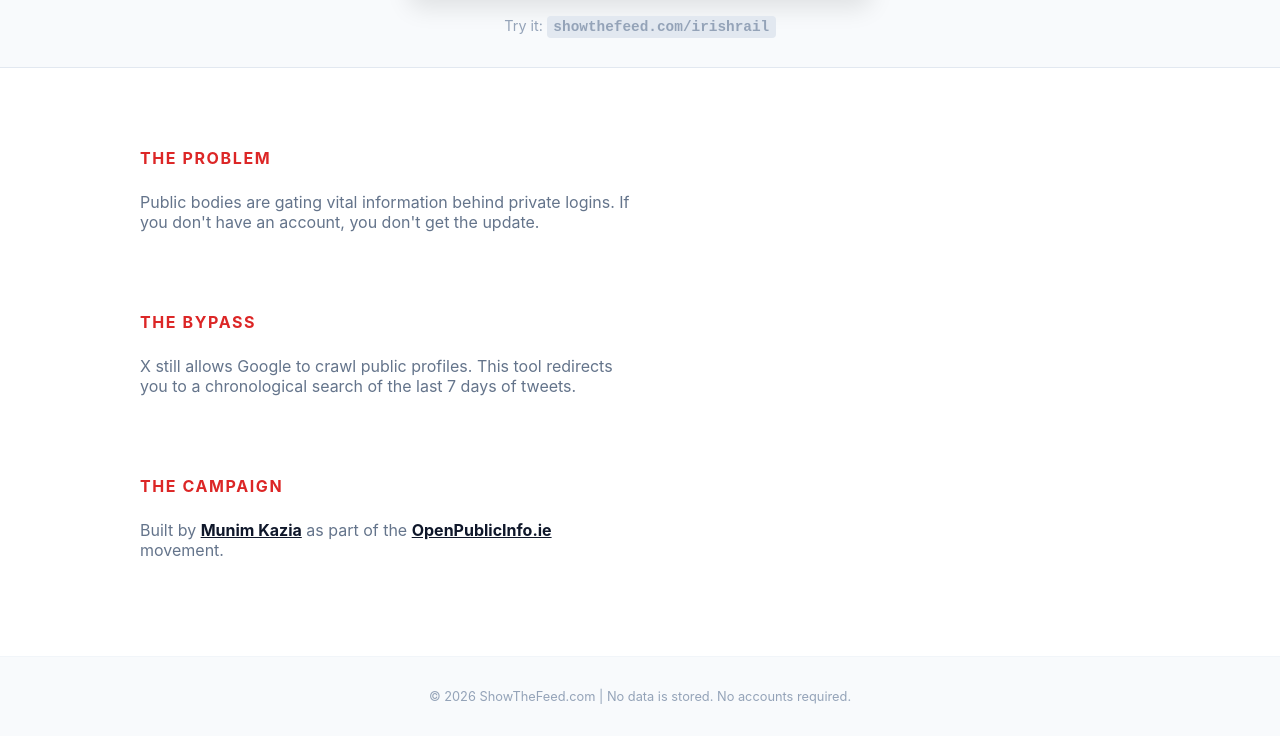
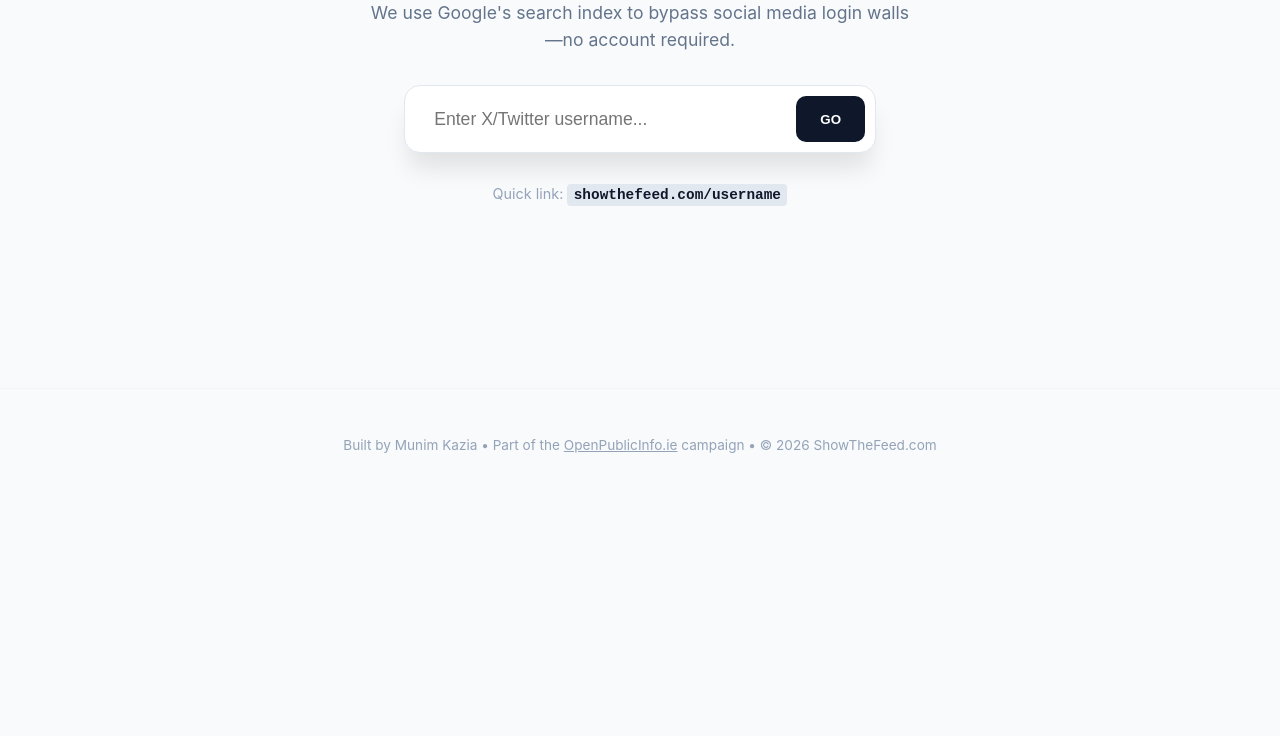
Before and after one commit to munimkazia/showthefeed, a website: page public/index.html in a window 1280 px wide. Shown: the part 299-1035 px from the top of the page. After the commit the page ends 800 px from the top, so only its background shows below. Drawn offline with Linux system fonts and the light colour scheme.

Commit message:
Simplify UI to focus on tool utility; move campaign links to minimalist footer

```diff
--- a/public/index.html
+++ b/public/index.html
@@ -10,60 +10,46 @@
         .hero { flex: 1; display: flex; flex-direction: column; align-items: center; justify-content: center; padding: 2rem; text-align: center; }
         h1 { font-size: clamp(2.5rem, 8vw, 4rem); font-weight: 900; margin: 0; letter-spacing: -0.04em; line-height: 1; }
         .accent { color: var(--brand); }
-        p { font-size: 1.25rem; color: #64748b; margin: 1.5rem 0 2rem; max-width: 500px; }
+        p { font-size: 1.1rem; color: #64748b; margin: 1.5rem 0 2rem; max-width: 550px; line-height: 1.5; }
         .input-group { display: flex; gap: 0.5rem; background: white; padding: 0.6rem; border-radius: 16px; box-shadow: 0 20px 25px -5px rgb(0 0 0 / 0.1); border: 1px solid #e2e8f0; width: 100%; max-width: 450px; }
         input { flex: 1; border: none; padding: 0.8rem 1.2rem; font-size: 1.1rem; outline: none; border-radius: 12px; }
         button { background: var(--dark); color: white; border: none; padding: 0 1.5rem; border-radius: 10px; font-weight: 700; cursor: pointer; transition: 0.2s; }
         button:hover { background: var(--brand); }
-        .info { padding: 4rem 2rem; background: white; border-top: 1px solid #e2e8f0; text-align: center; }
-        .grid { display: grid; grid-template-cols: repeat(auto-fit, minmax(250px, 1fr)); gap: 2rem; max-width: 1000px; margin: 0 auto; text-align: left; }
-        .card h3 { font-size: 1rem; text-transform: uppercase; letter-spacing: 0.1em; color: var(--brand); }
-        .footer { padding: 2rem; font-size: 0.8rem; color: #94a3b8; text-align: center; border-top: 1px solid #f1f5f9; }
-        code { background: #e2e8f0; padding: 0.2rem 0.4rem; border-radius: 4px; font-family: monospace; font-weight: bold; }
-        a { color: var(--dark); text-decoration: underline; font-weight: 700; }
+        .footer { padding: 3rem 2rem; font-size: 0.85rem; color: #94a3b8; text-align: center; border-top: 1px solid #f1f5f9; }
+        code { background: #e2e8f0; padding: 0.2rem 0.4rem; border-radius: 4px; font-family: monospace; font-weight: bold; color: var(--dark); }
+        a { color: #94a3b8; text-decoration: underline; }
         a:hover { color: var(--brand); }
     </style>
 </head>
 <body>
     <div class="hero">
         <h1>SHOW THE <span class="accent">FEED.</span></h1>
-        <p>A simple tool to bypass social media login walls using Google as a proxy. Showing newest results from the <strong>last 7 days</strong>.</p>
+        <p>
+            Enter a username to see their newest posts from the <strong>last 7 days</strong>.<br/>
+            We use Google's search index to bypass social media login walls—no account required.
+        </p>
 
         <div class="input-group">
             <input type="text" id="username" placeholder="Enter X/Twitter username..." onkeypress="if(event.key === 'Enter') redirect()">
             <button onclick="redirect()">GO</button>
         </div>
-        <div style="margin-top: 1.5rem; font-size: 0.9rem; color: #94a3b8;">
-            Try it: <code>showthefeed.com/irishrail</code>
+        <div style="margin-top: 2rem; font-size: 0.9rem; color: #94a3b8;">
+            Quick link: <code>showthefeed.com/username</code>
         </div>
     </div>
 
-    <section class="info">
-        <div class="grid">
-            <div class="card">
-                <h3>The Problem</h3>
-                <p style="font-size: 1rem;">Public bodies are gating vital information behind private logins. If you don't have an account, you don't get the update.</p>
-            </div>
-            <div class="card">
-                <h3>The Bypass</h3>
-                <p style="font-size: 1rem;">X still allows Google to crawl public profiles. This tool redirects you to a chronological search of the last 7 days of tweets.</p>
-            </div>
-            <div class="card">
-                <h3>The Campaign</h3>
-                <p style="font-size: 1rem;">Built by <a href="mailto:munim2020@gmail.com">Munim Kazia</a> as part of the <a href="https://openpublicinfo.ie">OpenPublicInfo.ie</a> movement.</p>
-            </div>
-        </div>
-    </section>
-
     <footer class="footer">
-        &copy; 2026 ShowTheFeed.com | No data is stored. No accounts required.
+        Built by Munim Kazia &bull;
+        Part of the <a href="https://openpublicinfo.ie">OpenPublicInfo.ie</a> campaign &bull;
+        &copy; 2026 ShowTheFeed.com
     </footer>
 
     <script>
         function redirect() {
             let user = document.getElementById('username').value.trim();
-            user = user.replace('@', '');
-            if (user) window.location.href = '/' + user;
+            if (!user) return;
+            user = user.replace('@', '').split('/')[0];
+            window.location.href = '/' + user;
         }
     </script>
 </body>
```
